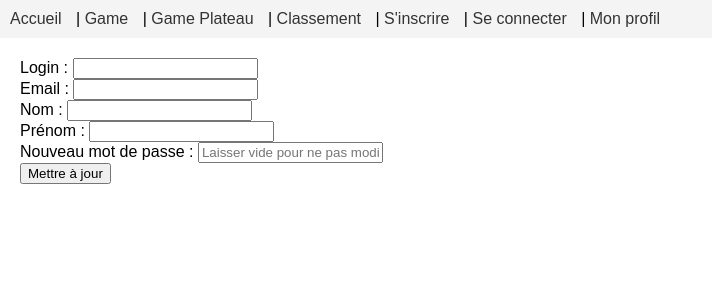
After one commit to flaviemichel-laplateforme/memory, a PHP site: template app/Views/auth/profile.php in a window 1280 px wide. The commit adds this page. Shown: the top 300 px of the page, without its empty margins (0-712 px from the left). Run offline with PHP 8.4, Linux system fonts and the light colour scheme; the template is opened without the code that fills it, so the values that code supplies are empty.

Commit message:
Ajout de la fonctionnalité de mise à jour du profil utilisateur : création de la méthode profile dans UserController, ajout des méthodes getUserHistory et getUserBest dans Score, mise à jour des routes et création de la vue profile.

```diff
--- a/app/Models/User.php
+++ b/app/Models/User.php
@@ -69,7 +69,7 @@ class User
         } else {
 
             $sql = "UPDATE utilisateurs
-                    SET login = ?, email = ?, nom = ?, prenom = ?,
+                    SET login = ?, email = ?, nom = ?, prenom = ?
                     WHERE id = ?";
 
             $stmt = $pdo->prepare($sql);
--- /dev/null
+++ b/app/Views/auth/profile.php
@@ -0,0 +1,46 @@
+ <?php if (has_flash_messages('error')): ?>
+     <div class="alert alert-error">
+         <?php foreach (get_flash_messages('error') as $message): ?>
+             <p><?= esc($message) ?></p>
+         <?php endforeach; ?>
+     </div>
+ <?php endif; ?>
+
+ <?php if (has_flash_messages('success')): ?>
+     <div class="alert alert-success">
+         <?php foreach (get_flash_messages('success') as $message): ?>
+             <p><?= esc($message) ?></p>
+         <?php endforeach; ?>
+     </div>
+ <?php endif; ?>
+
+ <form action="" method="POST">
+
+     <div class="#">
+         <label>Login :</label>
+         <input type="text" name="login" value="<?= $user['login'] ?>" required>
+     </div>
+
+     <div class="#">
+         <label>Email :</label>
+         <input type="email" name="email" value="<?= $user['email'] ?>" required>
+     </div>
+
+     <div class="#">
+         <label>Nom :</label>
+         <input type="text" name="nom" value="<?= $user['nom'] ?>">
+     </div>
+
+     <div class="#">
+         <label>Prénom :</label>
+         <input type="text" name="prenom" value="<?= $user['prenom'] ?>">
+     </div>
+
+     <div class="#">
+         <label>Nouveau mot de passe :</label>
+         <input type="password" name="password" placeholder="Laisser vide pour ne pas modifier le mot de passe">
+     </div>
+
+     <button type="submit" class="#">Mettre à jour</button>
+
+ </form>
--- a/app/Views/layouts/base.php
+++ b/app/Views/layouts/base.php
@@ -31,8 +31,8 @@
     <a href="/game/plateau">Game Plateau</a> |
     <a href="/game/classement">Classement</a> |
     <a href="/auth/register">S'inscrire</a> |
-    <a href="/auth/login">Se connecter</a>
-
+    <a href="/auth/login">Se connecter</a> |
+    <a href="/auth/profile">Mon profil</a>
 
   </nav>
 
--- a/public/index.php
+++ b/public/index.php
@@ -43,6 +43,9 @@ $router->post('/auth/login', 'App\\Controllers\\UserController@login');
 $router->get('/logout', 'App\Controllers\UserController@logout');
 $router->post('/logout', 'App\Controllers\UserController@logout');
 
+$router->get('/auth/profile', 'App\Controllers\UserController@profile');
+$router->post('/auth/profile', 'App\Controllers\UserController@profile');
+
 
 
 // Exécution du routeur :
```
Also changed, not shown: app/Controllers/UserController.php (+49 -0 lines), app/Models/Score.php (+35 -0 lines).
